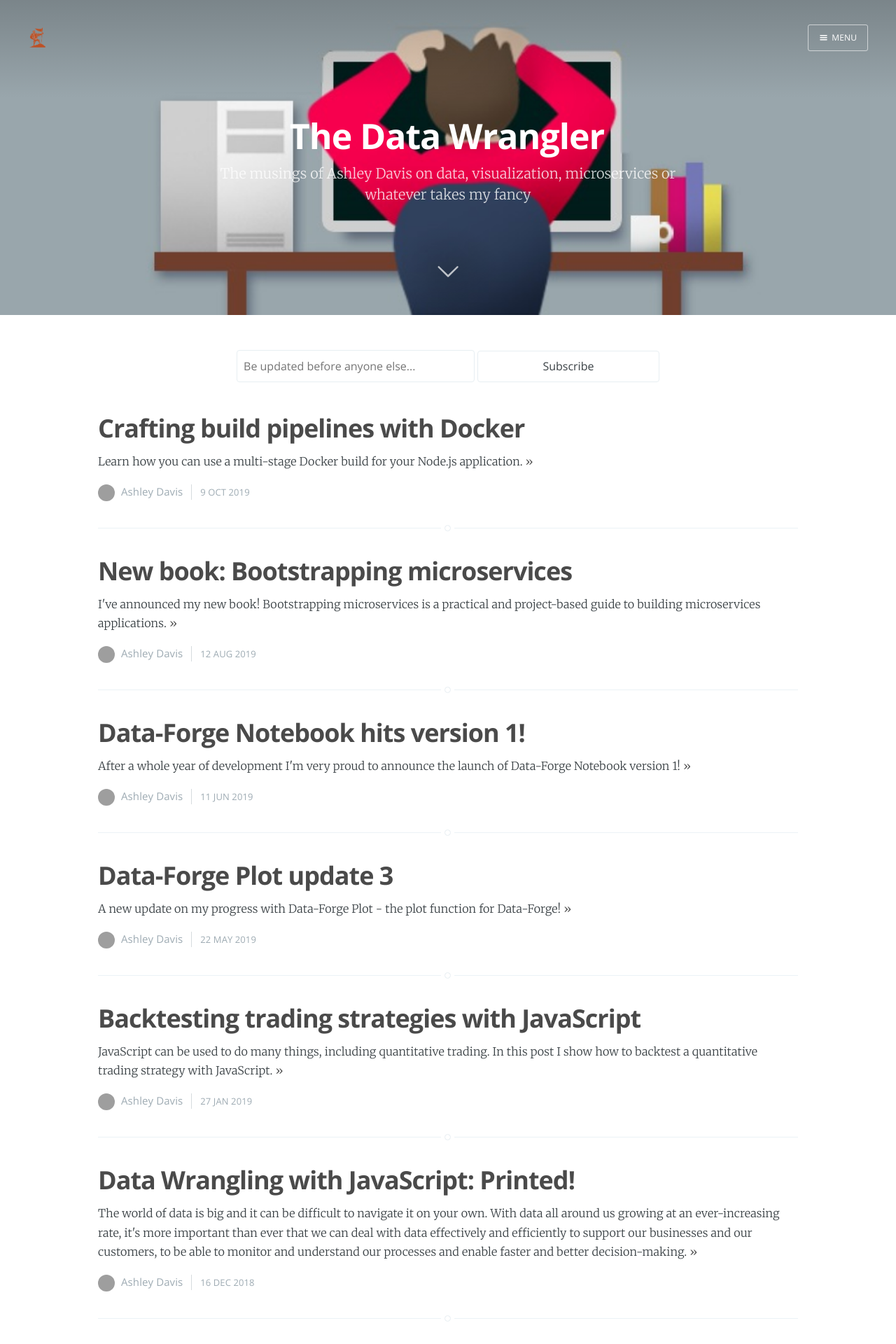
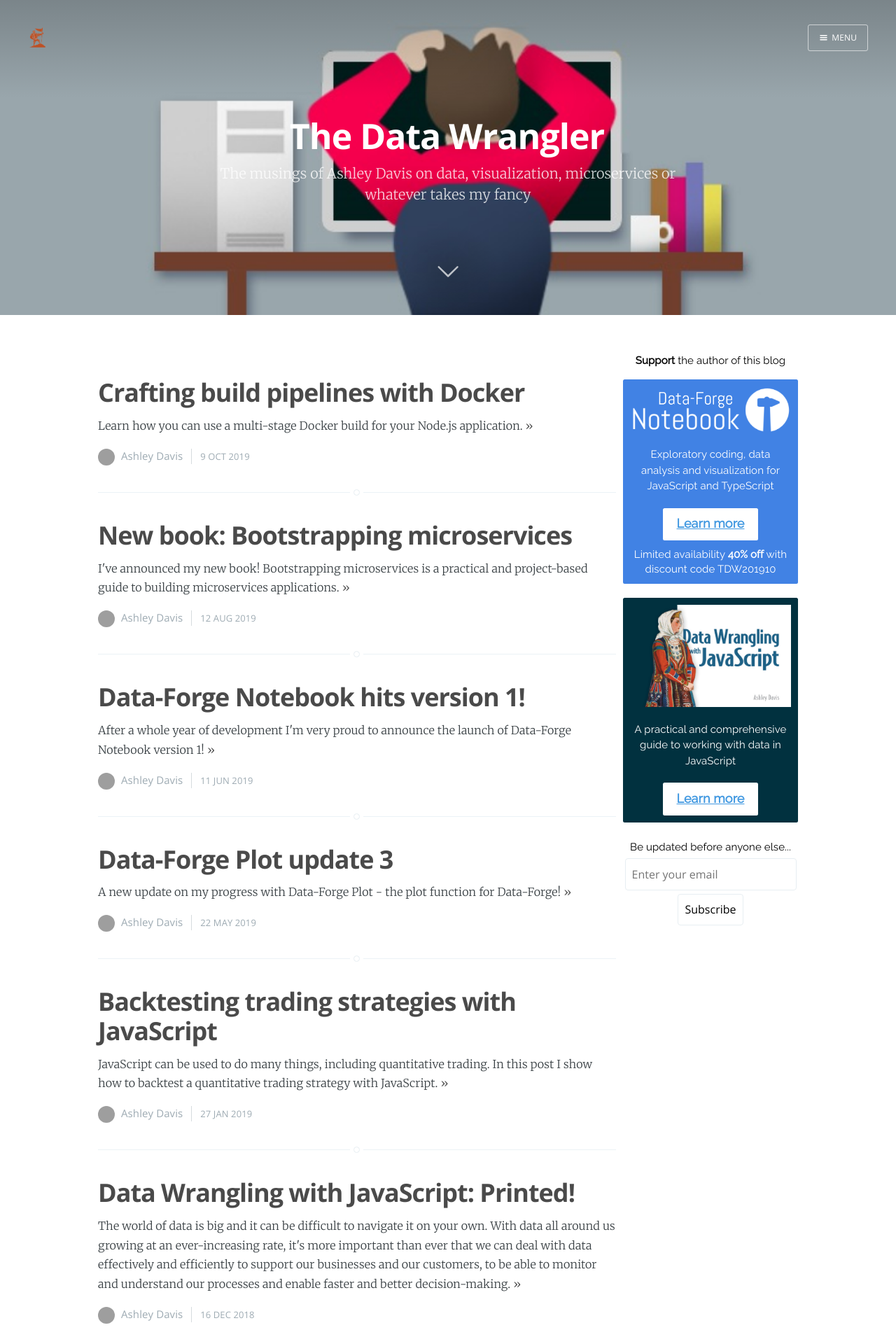
Before and after one commit to ashleydavis/the-data-wrangler-blog, a Jekyll site: the page built from index.md, in a window 1280 px wide. Shown: the top 1920 px of the page at 70% size. Built offline with Jekyll 4.4.1, drawn with Linux system fonts in a browser that asks for light colours; comment, search, counter and statistics services are not loaded; grey boxes are pictures that could not be loaded.

Commit message:
Put ads on the home page.

```diff
--- a/_includes/subscribe.html
+++ b/_includes/subscribe.html
@@ -70,8 +70,8 @@
                         name="EMAIL"
                         class="required email"
                         id="mce-EMAIL"
-                        style="height: 2em !important; width: 20em;"
-                        placeholder="Be updated before anyone else..."
+                        style="height: 2em !important; width: 90%;"
+                        placeholder="Enter your email"
                         >
                 </span>
                 <input
@@ -79,7 +79,7 @@
                     value="Subscribe"
                     name="subscribe"
                     id="mc-embedded-subscribe"
-                    style="height: 2.8em;"
+                    style="height: 2.8em; width: auto;"
                     >
                 <div for="mce-EMAIL" class="mce_inline_error" style="display:none"></div>
                 <div id="mce-responses" class="clear">
--- /dev/null
+++ b/_includes/support.html
@@ -0,0 +1,58 @@
+<aside>
+    <div class="dfn-ad text-2xl text-black text-center"><b>Support</b> the author of this blog</div>
+    <div
+        class="flex flex-col items-center text-center border rounded p-4 mt-4 dfn-ad"
+        style="background-color: #4182E4;"
+        >
+        <a
+            target="_blank"
+            href="https://www.data-forge-notebook.com"
+            >
+            <img
+                class="w-full"
+                src="/content/images/2019/10/dfn-logo.png"
+                alt="Data-Forge Notebook"
+                >
+        </a>
+        <div class="text-2xl mt-4 leading-normal">Exploratory coding, data analysis and visualization for JavaScript and TypeScript</div>
+        <a
+            target="_blank"
+            href="https://www.data-forge-notebook.com"
+            class="inline-block font-bold border rounded text-blue-500 border-white hover:text-blue-700 bg-white p-8 pt-3 pb-3 mt-8"
+            >
+            Learn more
+        </a>
+        <div class="text-2xl mt-4 leading-snug">Limited availability <span class="font-bold">40% off</span> with discount code TDW201910</div>
+    </div>
+    <div
+        class="flex flex-col items-center text-center border rounded p-4 mt-8 dfn-ad"
+        style="background-color: #01313F;"
+        >
+        <a
+            target="_blank"
+            href="http://bit.ly/2t2cJu2"
+            >
+            <img
+                class="w-full"
+                src="/content/images/2019/10/JSDW.png"
+                alt="Data Wrangling with JavaScript"
+                >
+        </a>
+        <div class="text-2xl mt-4 leading-normal">A practical and comprehensive guide to working with data in JavaScript</div>
+        <a
+            target="_blank"
+            href="http://bit.ly/2t2cJu2"
+            class="inline-block font-bold border rounded text-blue-500 border-white hover:text-blue-700 bg-white p-8 pt-3 pb-3 mt-8"
+            >
+            Learn more
+        </a>
+    </div>
+
+    <div class="mt-8 dfn-ad text-black">
+        <div class="text-2xl text-center">Be updated before anyone else...</div>
+        <div>
+            {% include subscribe.html %}
+        </div>
+    </div>
+
+</aside>
--- a/_layouts/home.html
+++ b/_layouts/home.html
@@ -22,8 +22,15 @@
 
     <!-- Go to www.addthis.com/dashboard to customize your tools --> <div class="addthis_inline_follow_toolbox"></div>
 
-	{% include subscribe.html %}
-
-    {% include loop.html %}
+    <div class="flex flex-wrap">
+        <div class="w-full md:w-3/4 lg:w-3/4 xl:w-3/4">
+            <div class="pr-4">
+                {% include loop.html %}
+            </div>
+        </div>
+        <div class="w-full md:w-1/4 lg:w-1/4 xl:w-1/4">
+            {% include support.html %}
+        </div>
+    </div>
 
 </main>
--- a/assets/css/base.css
+++ b/assets/css/base.css
@@ -567,6 +567,12 @@
    4. General - The main styles for the the theme
    ========================================================================== */
 
+main {
+    width: auto;
+    max-width: 1000px;
+    margin: 4rem auto;
+}
+
 /* Big cover image on the home page */
 .main-header {
     position: relative;
```
Also changed, not shown: _layouts/post.html (+1 -54 lines).
